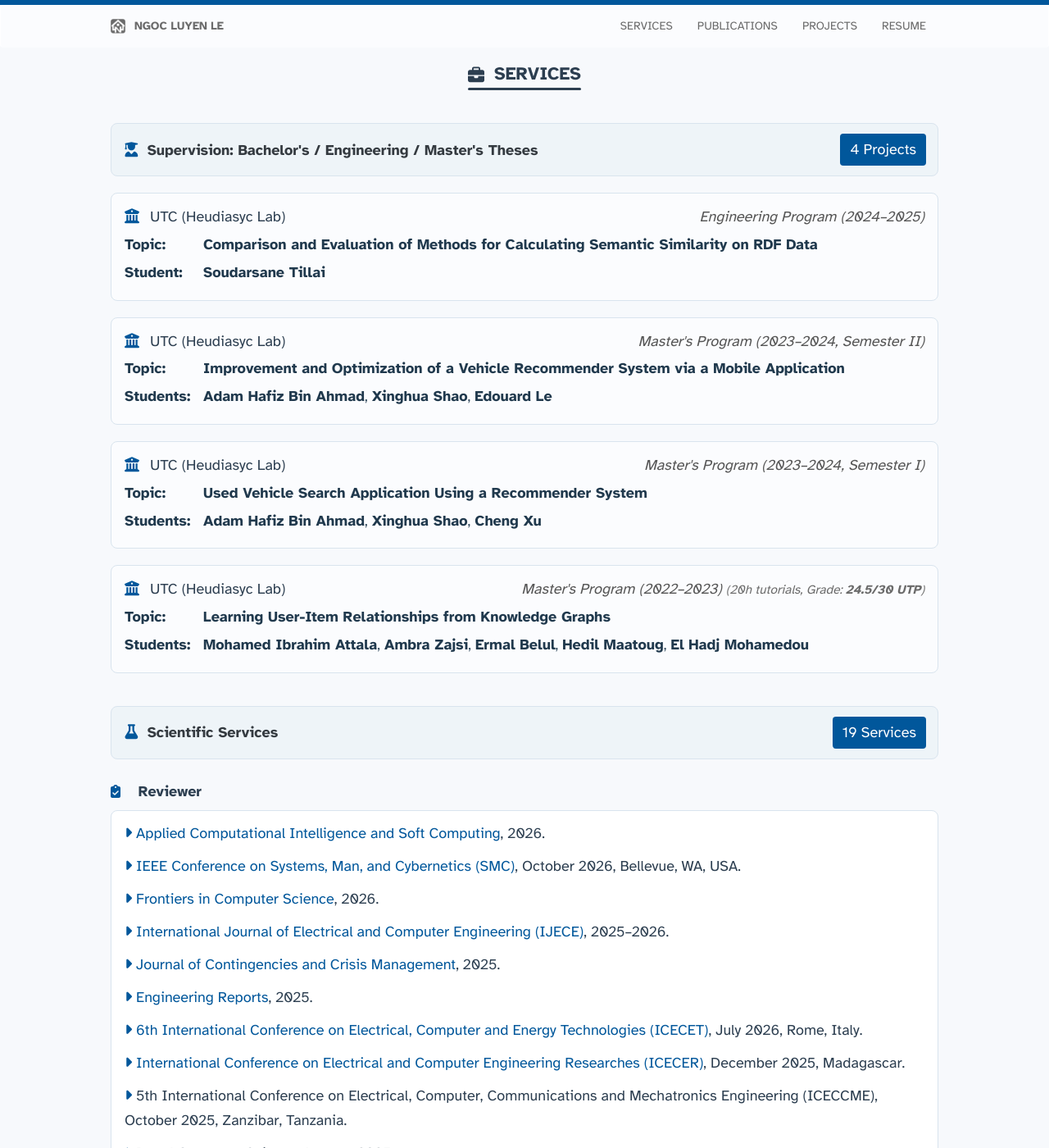
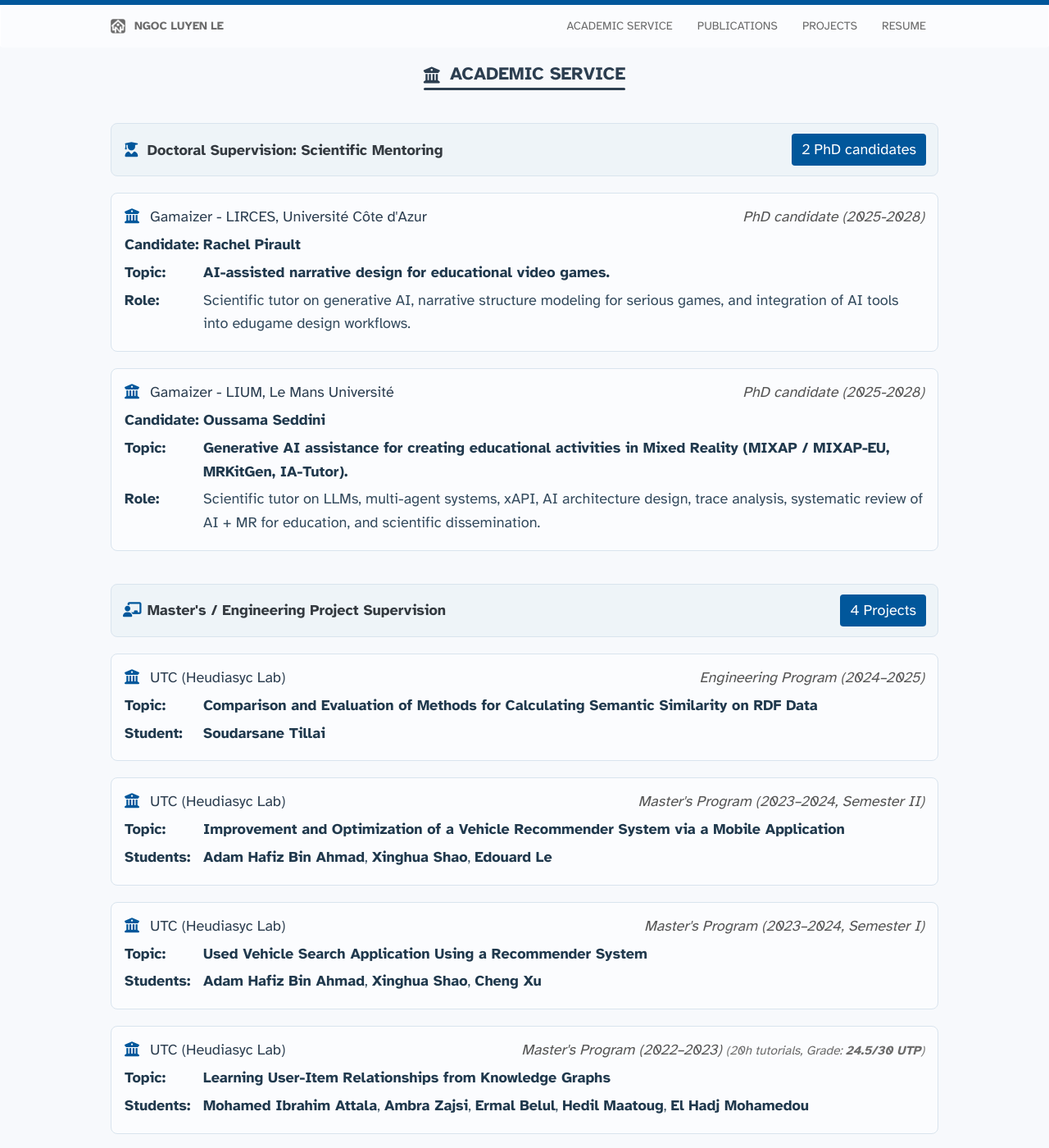
Before and after one commit to lengocluyen/lengocluyen.github.io, a Jekyll site: the page built from services.html, in a window 1280 px wide and 1400 px high. Shown: the whole window at 82% size. Built offline with Jekyll 4.4.1, drawn with Linux system fonts in a browser that asks for light colours; some web fonts are replaced; some of the changed text lies outside the part shown.

Commit message:
academic services

```diff
--- a/_includes/header.html
+++ b/_includes/header.html
@@ -16,7 +16,7 @@
     </div>
     <div class="collapse navbar-collapse" id="navbar">
       <ul class="nav navbar-nav navbar-right">
-        <li{% if page.url == '/services.html' %} class="active"{% endif %}><a href="{{ '/services.html' | relative_url }}">SERVICES</a></li>
+        <li{% if page.url == '/services.html' %} class="active"{% endif %}><a href="{{ '/services.html' | relative_url }}">ACADEMIC SERVICE</a></li>
         <li{% if page.url == '/publications.html' %} class="active"{% endif %}><a href="{{ '/publications.html' | relative_url }}">PUBLICATIONS</a></li>
         <li{% if page.url == '/projects.html' %} class="active"{% endif %}><a href="{{ '/projects.html' | relative_url }}">PROJECTS</a></li>
         <li{% if page.url == '/resume.html' %} class="active"{% endif %}><a href="{{ '/resume.html' | relative_url }}">RESUME</a></li>
--- a/_includes/services.html
+++ b/_includes/services.html
@@ -1,11 +1,55 @@
 <section id="services">
   <div class="container">
 
-    <h2 class="section-title mb-4"><i class="fa fa-briefcase fa-xs"></i>&nbsp;SERVICES</h2>
+    <h2 class="section-title mb-4"><i class="fas fa-building-columns fa-xs"></i>&nbsp;ACADEMIC SERVICE</h2>
 
-    <!-- Supervision Section -->
+    <!-- Doctoral Supervision Section -->
     <div class="section-header">
-      <span class="section-header-title"><i class="fas fa-user-graduate section-header-icon" aria-hidden="true"></i>Supervision: Bachelor's / Engineering / Master's Theses</span>
+      <span class="section-header-title"><i class="fas fa-user-graduate section-header-icon" aria-hidden="true"></i>Doctoral Supervision: Scientific Mentoring</span>
+      <span class="badge badge-primary">2 PhD candidates</span>
+    </div>
+
+    <div class="supervision-entry">
+      <p class="supervision-meta">
+        <span class="meta-left"><i class="fa fa-university"></i> Gamaizer - LIRCES, Université Côte d'Azur</span>
+        <span class="meta-right">PhD candidate (2025-2028)</span>
+      </p>
+      <p class="supervision-topic">
+        <span class="supervision-label">Candidate</span>
+        <span class="supervision-value"><span class="student-name">Rachel Pirault</span></span>
+      </p>
+      <p class="supervision-topic">
+        <span class="supervision-label">Topic</span>
+        <span class="supervision-value"><em>AI-assisted narrative design for educational video games.</em></span>
+      </p>
+      <p class="supervision-topic">
+        <span class="supervision-label">Role</span>
+        <span class="supervision-value">Scientific tutor on generative AI, narrative structure modeling for serious games, and integration of AI tools into edugame design workflows.</span>
+      </p>
+    </div>
+
+    <div class="supervision-entry">
+      <p class="supervision-meta">
+        <span class="meta-left"><i class="fa fa-university"></i> Gamaizer - LIUM, Le Mans Université</span>
+        <span class="meta-right">PhD candidate (2025-2028)</span>
+      </p>
+      <p class="supervision-topic">
+        <span class="supervision-label">Candidate</span>
+        <span class="supervision-value"><span class="student-name">Oussama Seddini</span></span>
+      </p>
+      <p class="supervision-topic">
+        <span class="supervision-label">Topic</span>
+        <span class="supervision-value"><em>Generative AI assistance for creating educational activities in Mixed Reality (MIXAP / MIXAP-EU, MRKitGen, IA-Tutor).</em></span>
+      </p>
+      <p class="supervision-topic">
+        <span class="supervision-label">Role</span>
+        <span class="supervision-value">Scientific tutor on LLMs, multi-agent systems, xAPI, AI architecture design, trace analysis, systematic review of AI + MR for education, and scientific dissemination.</span>
+      </p>
+    </div>
+
+    <!-- Master and Engineering Supervision Section -->
+    <div class="section-header" style="margin-top:40px;">
+      <span class="section-header-title"><i class="fas fa-chalkboard-user section-header-icon" aria-hidden="true"></i>Master's / Engineering Project Supervision</span>
       <span class="badge badge-primary">4 Projects</span>
     </div>
 
@@ -83,10 +127,10 @@
       </p>
     </div>
 
-    <!-- Scientific Services -->
+    <!-- Scientific Community Service -->
     <div class="section-header" style="margin-top:40px;">
-      <span class="section-header-title"><i class="fas fa-flask section-header-icon" aria-hidden="true"></i>Scientific Services</span>
-      <span class="badge badge-primary">19 Services</span>
+      <span class="section-header-title"><i class="fas fa-flask section-header-icon" aria-hidden="true"></i>Scientific Community Service</span>
+      <span class="badge badge-primary">19 Activities</span>
     </div>
 
     <h5 class="service-subtitle"><i class="fas fa-clipboard-check" aria-hidden="true"></i>&nbsp;Reviewer</h5>
--- a/services.html
+++ b/services.html
@@ -1,6 +1,6 @@
 ---
 layout: page
-title: Services
+title: Academic Service
 ---
 
 {% include services.html %}
```
Also changed, not shown: 15 other files.
